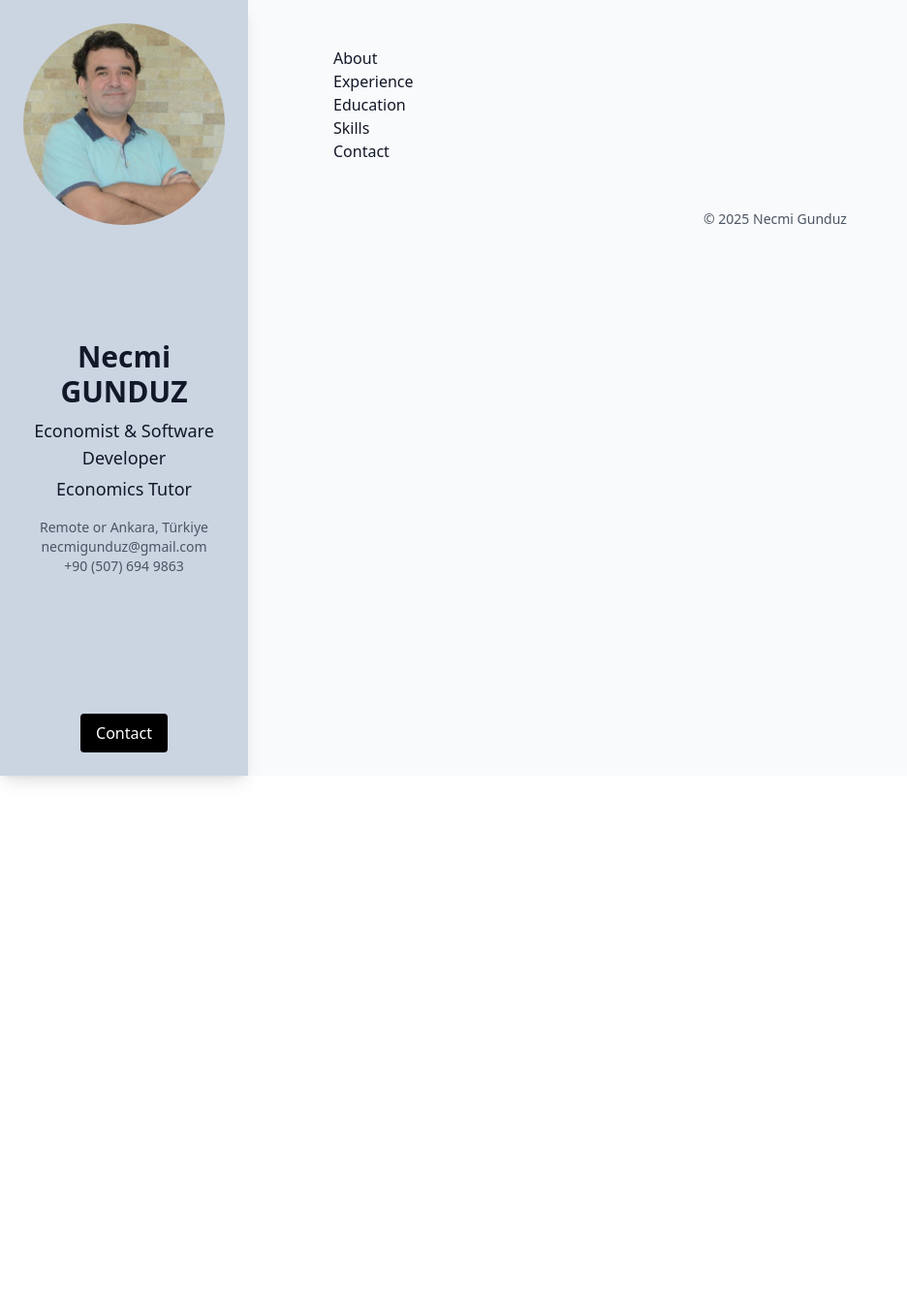
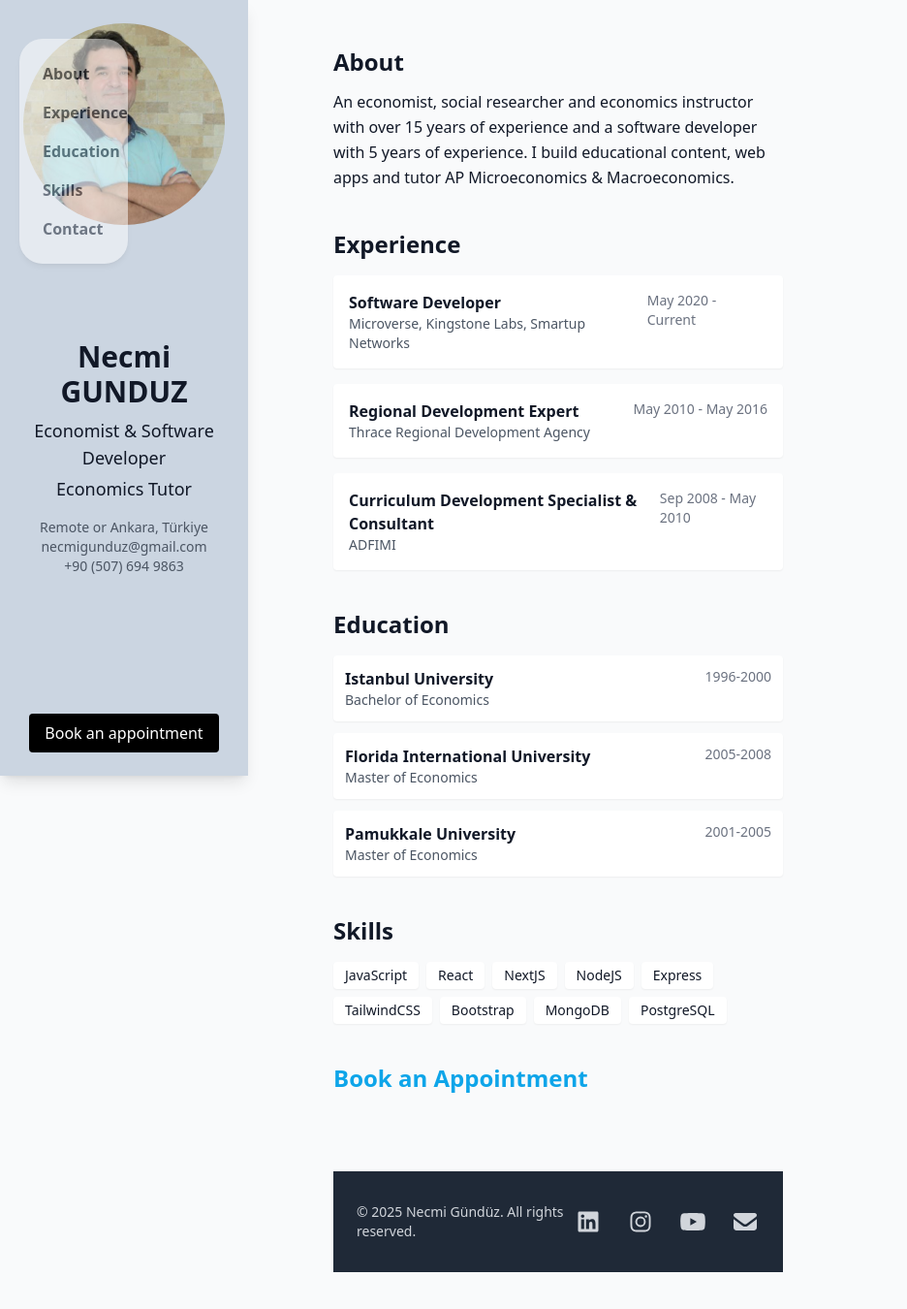
Before and after one commit to necmigunduz/necmi_portfolio, a React (Vite) app: page / in a window 1280 px wide. Shown: the top 1350 px of the page at 97% size, without its empty margins (0-936 px from the left). Before the commit the page ends 800 px from the top, so only its background shows below. Built offline with nearby package versions, Linux system fonts and the light colour scheme.

Commit message:
add other components

```diff
--- a/src/App.jsx
+++ b/src/App.jsx
@@ -5,7 +5,8 @@ import Experience from './components/Experience'
 import Education from './components/Education'
 import Skills from './components/Skills'
 import Contact from './components/Contact'
-
+import Footer from './components/Footer'
+import Header from './components/Header'
 
 export default function App() {
   return (
@@ -16,14 +17,16 @@ export default function App() {
       </aside>
 
 
+
       {/* Main content */}
-      <main className="ml-[33%] lg:ml-[25%] w-2/3 lg:w-3/4 px-6 py-12">
+      <main className="ml-[33%] lg:ml-[25%] w-3/5 lg:w-2/5 px-6 py-12">
+        <Header />
         <About />
         <Experience />
         <Education />
         <Skills />
         <Contact />
-        <footer className="mt-12 text-center text-sm text-gray-600">© {new Date().getFullYear()} Necmi Gunduz</footer>
+        <Footer />
       </main>
     </div>
   )
--- a/src/components/About.jsx
+++ b/src/components/About.jsx
@@ -1,9 +1,9 @@
 import React from 'react'
-
-const About = () => {
+export default function About() {
   return (
-    <div>About</div>
+    <section className="mb-10" id="about">
+      <h2 className="text-2xl font-bold mb-3">About</h2>
+      <p className="leading-relaxed">An economist, social researcher and economics instructor with over 15 years of experience and a software developer with 5 years of experience. I build educational content, web apps and tutor AP Microeconomics & Macroeconomics.</p>
+    </section>
   )
 }
-
-export default About
--- a/src/components/Contact.jsx
+++ b/src/components/Contact.jsx
@@ -1,9 +1,16 @@
-import React from 'react'
+import React from "react";
 
-const Contact = () => {
+export default function Contact() {
   return (
-    <div>Contact</div>
+    <section
+      id="contact"
+    >
+      <h2 className="text-2xl font-bold mb-3">
+        <a
+          className="text-sky-500 text-3xl md:text-2xl sm:text-xl max-sm:text-lg font-semibold hover:underline"
+          href="https://meetings-eu1.hubspot.com/necmi-gunduz"
+        >  Book an Appointment </a>
+      </h2>
+    </section>
   )
-}
-
-export default Contact
+};
--- a/src/components/Education.jsx
+++ b/src/components/Education.jsx
@@ -1,9 +1,26 @@
 import React from 'react'
-
-const Education = () => {
+const degrees = [
+  { school: 'Istanbul University', degree: 'Bachelor of Economics', years: '1996-2000' },
+  { school: 'Florida International University', degree: 'Master of Economics', years: '2005-2008' },
+  { school: 'Pamukkale University', degree: 'Master of Economics', years: '2001-2005' }
+]
+export default function Education() {
   return (
-    <div>Education</div>
+    <section className="mb-10" id="education">
+      <h2 className="text-2xl font-bold mb-4">Education</h2>
+      <div className="space-y-3">
+        {degrees.map((d, i) => (
+          <div key={i} className="p-3 bg-white rounded shadow-sm">
+            <div className="flex justify-between">
+              <div>
+                <div className="font-semibold">{d.school}</div>
+                <div className="text-sm text-gray-600">{d.degree}</div>
+              </div>
+              <div className="text-sm text-gray-500">{d.years}</div>
+            </div>
+          </div>
+        ))}
+      </div>
+    </section>
   )
 }
-
-export default Education
--- a/src/components/Experience.jsx
+++ b/src/components/Experience.jsx
@@ -1,9 +1,26 @@
 import React from 'react'
-
-const Experience = () => {
+const items = [
+  { title: 'Software Developer', date: 'May 2020 - Current', org: 'Microverse, Kingstone Labs, Smartup Networks' },
+  { title: 'Regional Development Expert', date: 'May 2010 - May 2016', org: 'Thrace Regional Development Agency' },
+  { title: 'Curriculum Development Specialist & Consultant', date: 'Sep 2008 - May 2010', org: 'ADFIMI' }
+]
+export default function Experience() {
   return (
-    <div>Experience</div>
+    <section className="mb-10" id="experience">
+      <h2 className="text-2xl font-bold mb-4">Experience</h2>
+      <div className="space-y-4">
+        {items.map((it, i) => (
+          <div key={i} className="p-4 bg-white rounded shadow-sm">
+            <div className="flex justify-between items-start">
+              <div>
+                <h3 className="font-semibold">{it.title}</h3>
+                <p className="text-sm text-gray-600">{it.org}</p>
+              </div>
+              <div className="text-sm text-gray-500">{it.date}</div>
+            </div>
+          </div>
+        ))}
+      </div>
+    </section>
   )
 }
-
-export default Experience
--- /dev/null
+++ b/src/components/Header.jsx
@@ -0,0 +1,16 @@
+import React from 'react'
+
+
+export default function Header() {
+    return (
+        <header className="fixed top-10 left-5 w-28 bg-white shadow-md z-20 flex flex-col items-start p-6 opacity-50 hover:opacity-100 rounded-3xl">
+            <nav className="flex flex-col space-y-4 text-base font-semibold">
+                <a href="#about" className="hover:text-blue-600">About</a>
+                <a href="#experience" className="hover:text-blue-600">Experience</a>
+                <a href="#education" className="hover:text-blue-600">Education</a>
+                <a href="#skills" className="hover:text-blue-600">Skills</a>
+                <a href="#contact" className="hover:text-blue-600">Contact</a>
+            </nav>
+        </header>
+    )
+}
--- a/src/components/Hero.jsx
+++ b/src/components/Hero.jsx
@@ -14,7 +14,7 @@ export default function Hero() {
         <p className="text-sm text-gray-600">+90 (507) 694 9863</p>
       </div>
       <div className="mt-6">
-        <a className="inline-block px-4 py-2 bg-black text-white rounded" href="#contact">Contact</a>
+        <a className="inline-block px-4 py-2 bg-black text-white rounded" href="#contact">Book an appointment</a>
       </div>
     </div>
   )
--- a/src/components/Skills.jsx
+++ b/src/components/Skills.jsx
@@ -1,9 +1,12 @@
 import React from 'react'
-
-const Skills = () => {
+const skills = ['JavaScript', 'React', 'NextJS', 'NodeJS', 'Express', 'TailwindCSS', 'Bootstrap', 'MongoDB', 'PostgreSQL']
+export default function Skills() {
   return (
-    <div>Skills</div>
+    <section className="mb-10" id="skills">
+      <h2 className="text-2xl font-bold mb-4">Skills</h2>
+      <div className="flex flex-wrap gap-2">
+        {skills.map((s, i) => <span key={i} className="px-3 py-1 bg-white rounded shadow-sm text-sm">{s}</span>)}
+      </div>
+    </section>
   )
 }
-
-export default Skills
```
